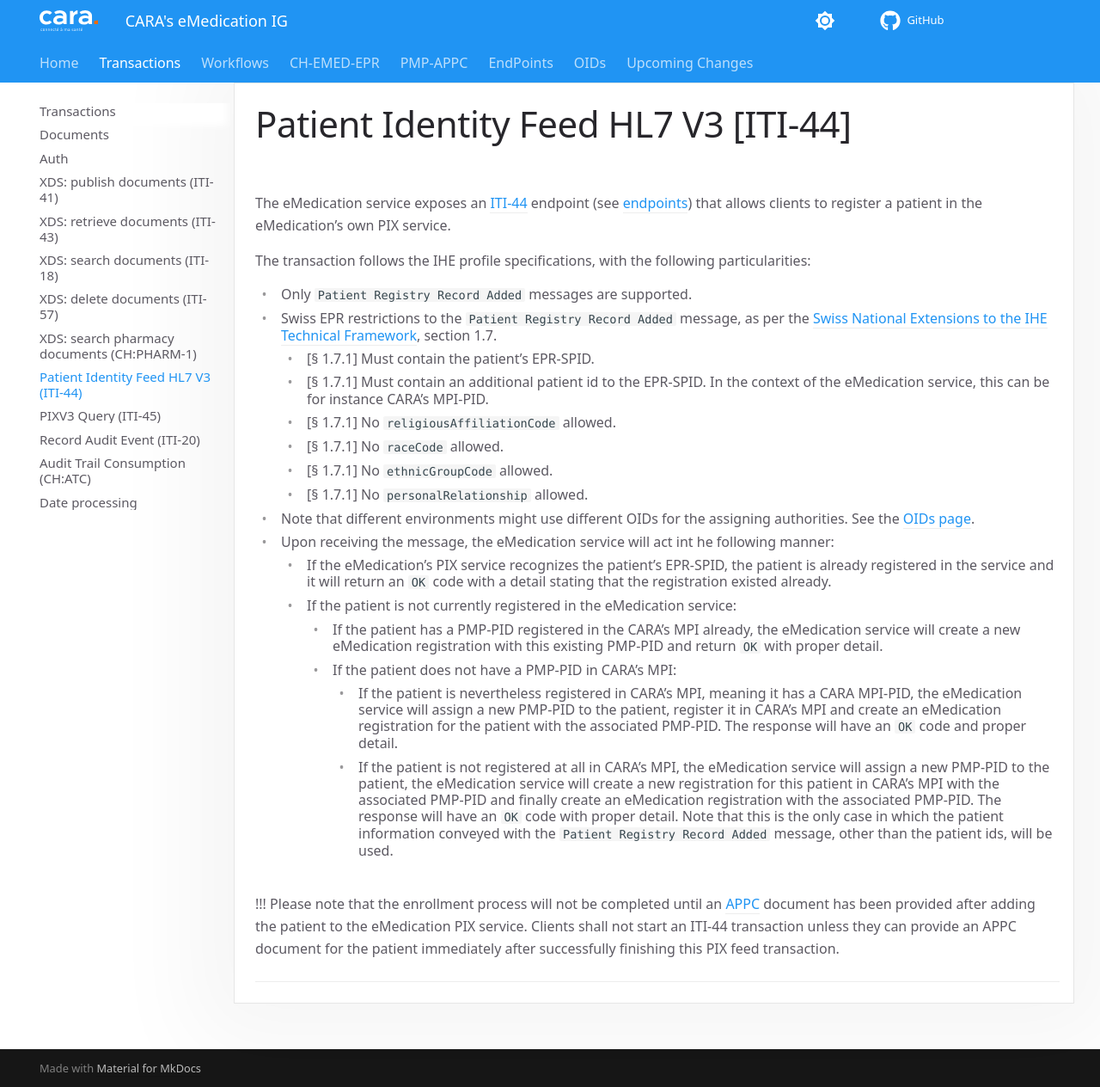
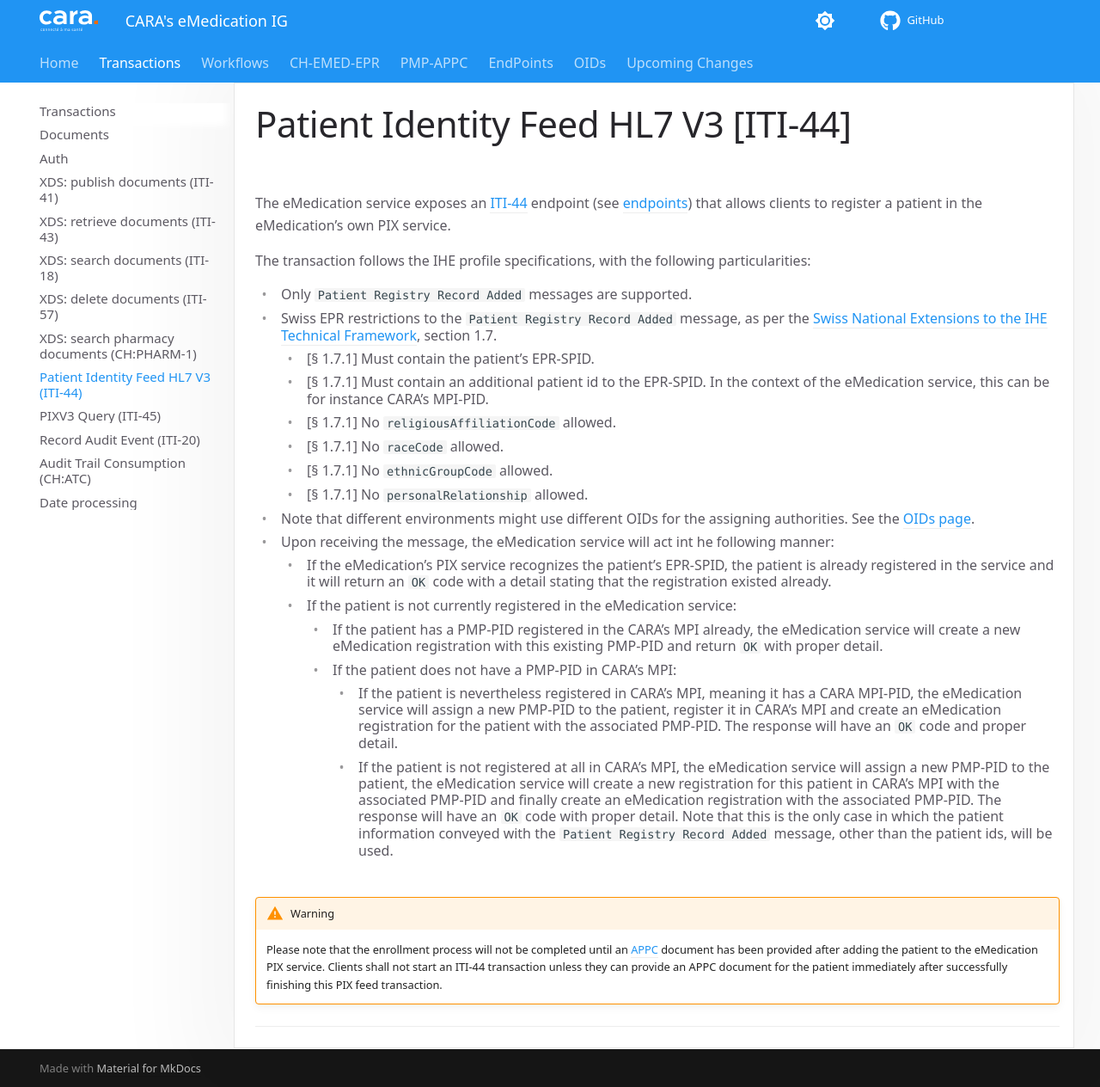
Before and after one commit to CARA-ch/emed-service-guide, an MkDocs documentation site: the page built from docs/transactions/iti44.md, in a window 1280 px wide and 1264 px high. Shown: the whole window at 86% size. Built offline with MkDocs 1.6.1 and Material for MkDocs 9.7.7, drawn with Linux system fonts in a browser that asks for light colours; comment, search, counter and statistics services are not loaded.

Commit message:
[#40] Fixed indentation in ITI-44 page

```diff
--- a/docs/transactions/iti44.md
+++ b/docs/transactions/iti44.md
@@ -21,5 +21,6 @@
             - If the patient is nevertheless registered in CARA's MPI, meaning it has a CARA MPI-PID, the eMedication service will assign a new PMP-PID to the patient, register it in CARA's MPI and create an eMedication registration for the patient with the associated PMP-PID. The response will have an `OK` code and proper detail.
             - If the patient is not registered at all in CARA's MPI, the eMedication service will assign a new PMP-PID to the patient, the eMedication service will create a new registration for this patient in CARA's MPI with the associated PMP-PID and finally create an eMedication registration with the associated PMP-PID. The response will have an `OK` code with proper detail. Note that this is the only case in which the patient information conveyed with the `Patient Registry Record Added` message, other than the patient ids, will be used.
 
-!!!
+!!! warning
+
     Please note that the enrollment process will not be completed until an [APPC](../appc/index.md) document has been provided after adding the patient to the eMedication PIX service. Clients shall not start an ITI-44 transaction unless they can provide an APPC document for the patient immediately after successfully finishing this PIX feed transaction.
```
